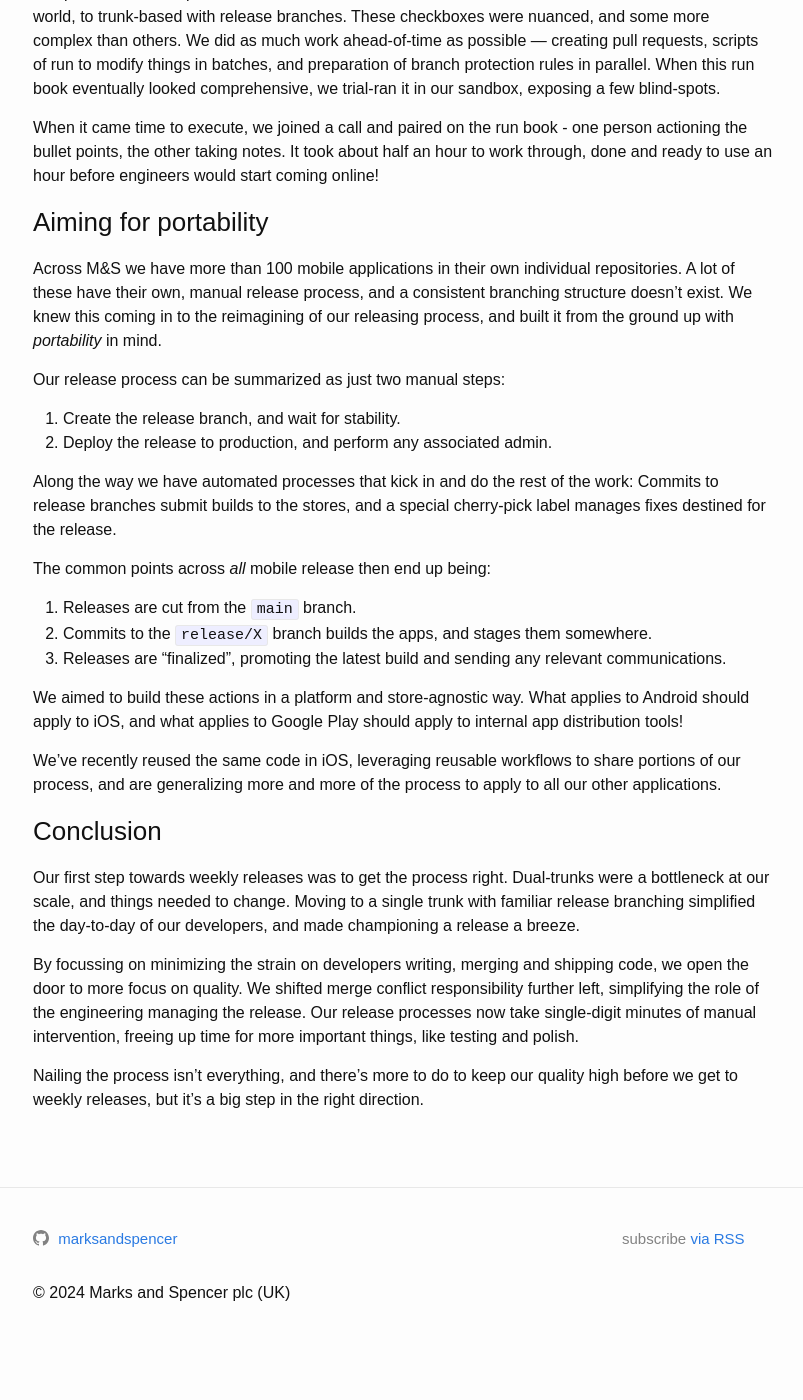
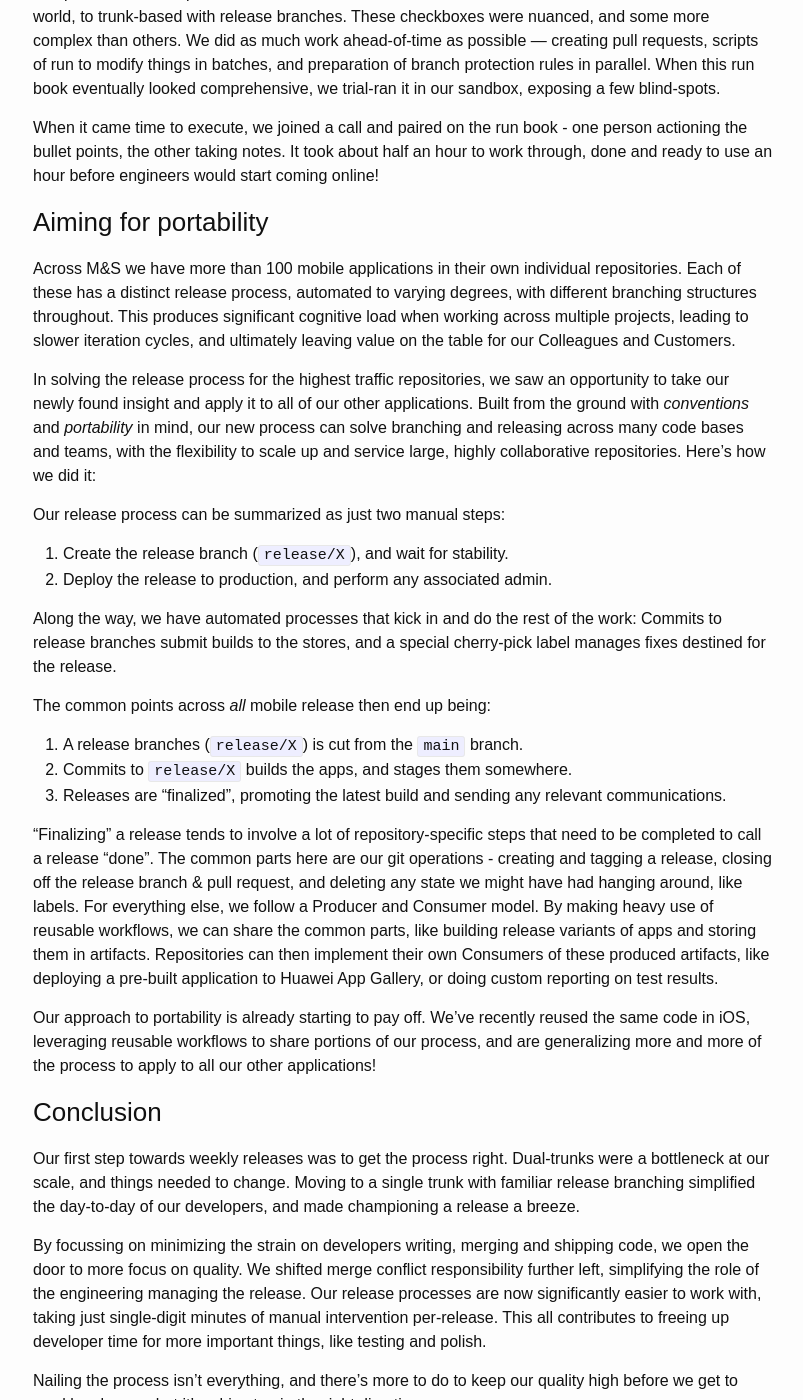
Before and after one commit to marksandspencer/marksandspencer.github.io, a Jekyll site: the page built from _posts/2024-09-05-releasing-apps.md, in a window 1280 px wide and 1400 px high, scrolled down 4726 px. Shown: the whole window, without its empty margins (237-1040 px from the left). Built offline with Jekyll 4.4.1, drawn with Linux system fonts in a browser that asks for light colours; some web fonts are replaced; before the commit the page ends 6076 px from its top, so only the background shows below that.

Commit message:
Various review additions

```diff
--- a/_posts/2024-09-05-releasing-apps.md
+++ b/_posts/2024-09-05-releasing-apps.md
@@ -109,27 +109,30 @@ Our plan took the shape of a run book - a series of checkboxes which would take
 When it came time to execute, we joined a call and paired on the run book - one person actioning the bullet points, the other taking notes. It took about half an hour to work through, done and ready to use an hour before engineers would start coming online!
 
 ### Aiming for portability
-Across M&S we have more than 100 mobile applications in their own individual repositories. A lot of these have their own, manual release process, and a consistent branching structure doesn’t exist. We knew this coming in to the reimagining of our releasing process, and built it from the ground up with _portability_ in mind.
+Across M&S we have more than 100 mobile applications in their own individual repositories. Each of these has a distinct release process, automated to varying degrees, with different branching structures throughout. This produces significant cognitive load when working across multiple projects, leading to slower iteration cycles, and ultimately leaving value on the table for our Colleagues and Customers.
+
+In solving the release process for the highest traffic repositories, we saw an opportunity to take our newly found insight and apply it to all of our other applications. Built from the ground with _conventions_ and _portability_ in mind, our new process can solve branching and releasing across many code bases and teams, with the flexibility to scale up and service large, highly collaborative repositories. Here's how we did it:
 
 Our release process can be summarized as just two manual steps:
-1. Create the release branch, and wait for stability.
+1. Create the release branch (`release/X`), and wait for stability.
 2. Deploy the release to production, and perform any associated admin.
 
-Along the way we have automated processes that kick in and do the rest of the work: Commits to release branches submit builds to the stores, and a special cherry-pick label manages fixes destined for the release.
+Along the way, we have automated processes that kick in and do the rest of the work: Commits to release branches submit builds to the stores, and a special cherry-pick label manages fixes destined for the release.
 
 The common points across _all_ mobile release then end up being:
-1. Releases are cut from the `main` branch.
-2. Commits to the `release/X` branch builds the apps, and stages them somewhere.
+1. A release branches (`release/X`) is cut from the `main` branch.
+2. Commits to `release/X` builds the apps, and stages them somewhere.
 3. Releases are “finalized”, promoting the latest build and sending any relevant communications.
 
-We aimed to build these actions in a platform and store-agnostic way. What applies to Android should apply to iOS, and what applies to Google Play should apply to internal app distribution tools!
+"Finalizing" a release tends to involve a lot of repository-specific steps that need to be completed to call a release "done". The common parts here are our git operations - creating and tagging a release, closing off the release branch & pull request, and deleting any state we might have had hanging around, like labels.
+For everything else, we follow a Producer and Consumer model. By making heavy use of reusable workflows, we can share the common parts, like building release variants of apps and storing them in artifacts. Repositories can then implement their own Consumers of these produced artifacts, like deploying a pre-built application to Huawei App Gallery, or doing custom reporting on test results.
 
-We’ve recently reused the same code in iOS, leveraging reusable workflows to share portions of our process, and are generalizing more and more of the process to apply to all our other applications.
+Our approach to portability is already starting to pay off. We’ve recently reused the same code in iOS, leveraging reusable workflows to share portions of our process, and are generalizing more and more of the process to apply to all our other applications!
 
 ### Conclusion
 Our first step towards weekly releases was to get the process right. Dual-trunks were a bottleneck at our scale, and things needed to change. Moving to a single trunk with familiar release branching simplified the day-to-day of our developers, and made championing a release a breeze.
 
 By focussing on minimizing the strain on developers writing, merging and shipping code, we open the door to more focus on quality. We shifted merge conflict responsibility further left, simplifying the role of the engineering managing the release.
-Our release processes now take single-digit minutes of manual intervention, freeing up time for more important things, like testing and polish.
+Our release processes are now significantly easier to work with, taking just single-digit minutes of manual intervention per-release. This all contributes to freeing up developer time for more important things, like testing and polish.
 
 Nailing the process isn’t everything, and there’s more to do to keep our quality high before we get to weekly releases, but it’s a big step in the right direction.
```
